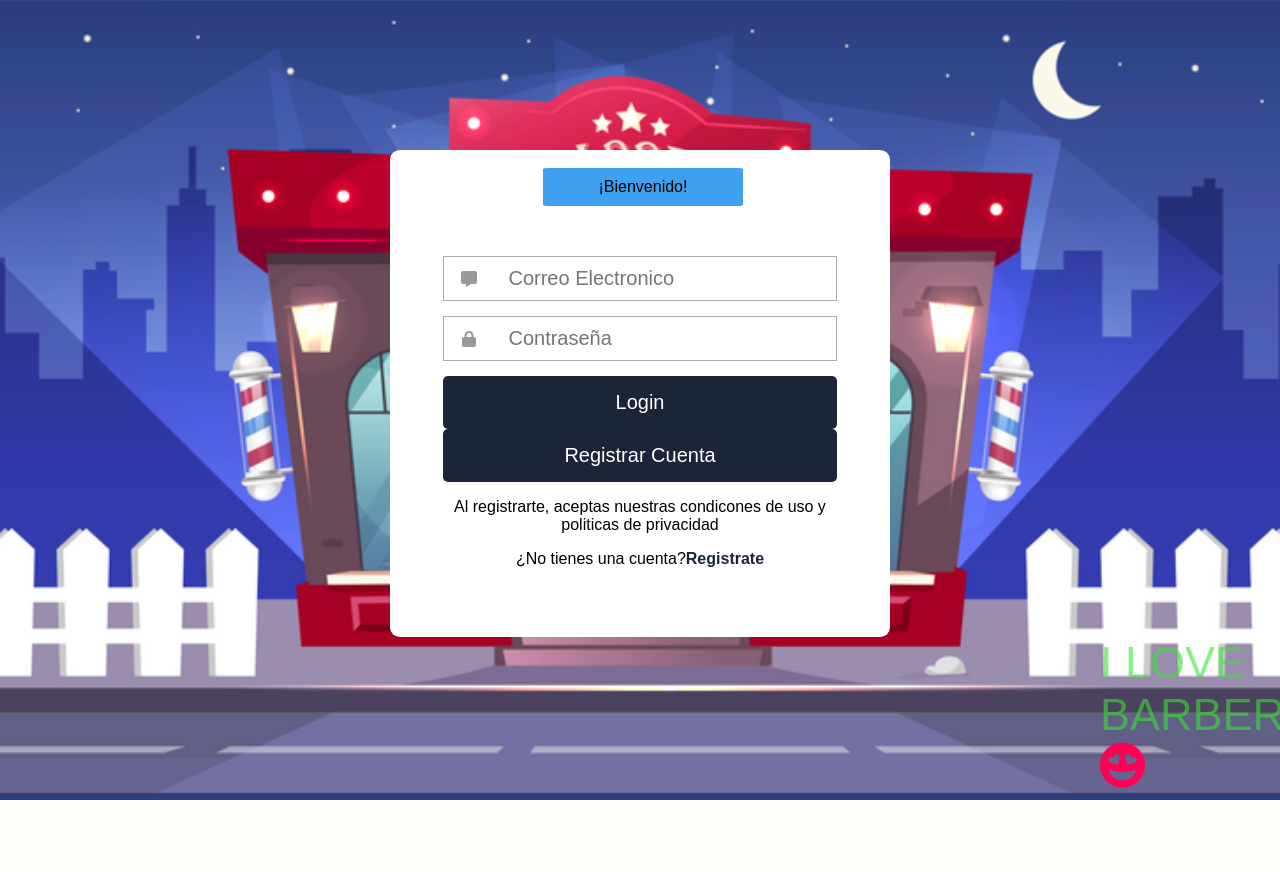
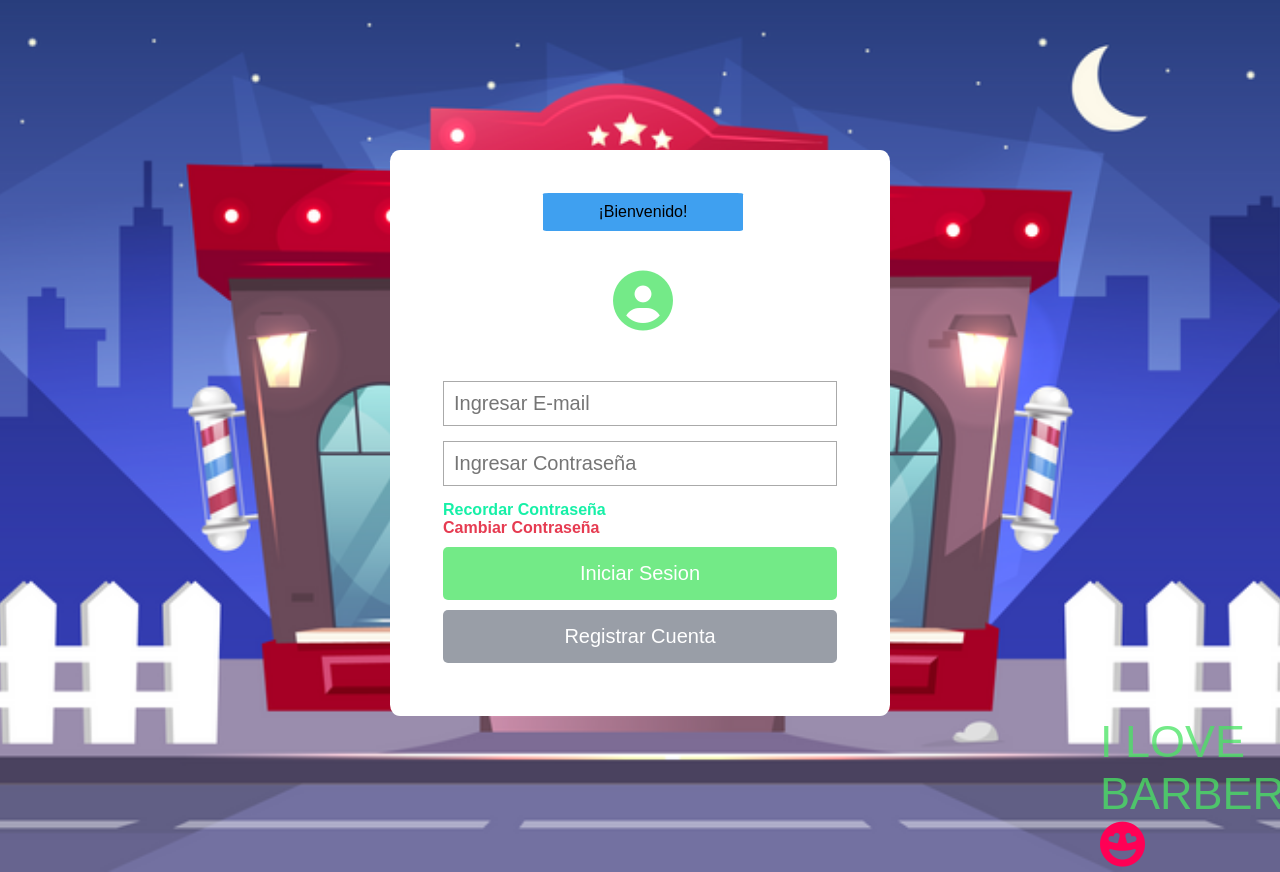
Before and after one commit to DDNARVAEZ/BARBERS, a PHP site: page / in a window 1280 px wide. Before the commit the page ends 800 px from the top, so only its background shows below. Run offline with PHP 8.4, Linux system fonts and the light colour scheme; some libraries are stand-ins or nearby versions.

Commit message:
avance 06/07/22

```diff
--- a/controller/plantilla.controller.php
+++ b/controller/plantilla.controller.php
@@ -3,6 +3,7 @@
         public function ctrPlantilla(){
             include_once "view/module/login.php";
 
+
         }
     }
 
--- a/model/prueba.txt
+++ /dev/null
@@ -1 +0,0 @@
-<html>
--- a/view/css/login.css
+++ b/view/css/login.css
@@ -1,3 +1,6 @@
+
+/*CUERPO*/
+
 body {
   font-family: Arial, Helvetica, sans-serif;
   margin: 0;
@@ -10,67 +13,26 @@
   box-sizing: border-box;
 
 }
+
+/*CONTENEDORES*/
 .contenedor{
   width: 100%;
   padding: 50px;
+}
 
+.input-contenedor{
+  margin-bottom: 15px;
+  border: 1px solid #aaa;
+}
 
-}
+/*FORMULARIO*/
 
 .formulario{
   background: #fff;
   margin-top: 150%;
   padding: 3px;
 }
-h1{
-  text-align: center;
-  color: #1a2537;
-  font-size: 40px;
-}
-input[type="text"],
-input[type="password"]{
-  font-size:  20px;
-  width: 82%;
-  padding: 10px;
-  border:none;
-}
 
-.input-contenedor{
-  margin-bottom: 15px;
-  border: 1px solid #aaa;
-
-}
-.icon{
-  min-width: 50px;
-  text-align: center;
-  color: #999;
-}
-.button{
-  border: none;
-  width: 100%;
-  color: white;
-  font-size: 20px;
-  background: #1a2537;
-  padding: 15px 20px;
-  border-radius: 5px;
-  cursor: pointer;
-}
-.button:hover{
-  background: cadetblue;
-}
-p{
-  text-align: center;
-
-}
-.link{
-  text-decoration: none;
-  color: #1a2537;
-  font-weight: 600;
-}
-.link:hover{
-  color: cadetblue;
-
-}
 @media(min-width:768px)
 {
   .formulario{
@@ -80,6 +42,112 @@
     border-radius: 2%;
   }
 }
+
+/*H1*/
+h1{
+  text-align: center;
+  color: #1a2537;
+  font-size: 40px;
+}
+
+/*ENTRADAS*/
+input[type="text"],
+input[type="password"]{
+  font-size:  20px;
+  width: 82%;
+  padding: 10px;
+  border:none;
+}
+
+/*ICONOS*/
+.icon{
+  min-width: 50px;
+  text-align: center;
+  color: #999;
+}
+
+.icon2{
+  color: rgb(255, 0, 85);
+}
+
+.icon3{
+  color: rgb(72, 228, 98, 0.76);
+  font-size: 60px;
+  margin-left: 220px;
+  margin-top: 40px;
+}
+
+/*BOTONES*/
+.btn{
+
+  display: inline-block;
+  border: none;
+  width: 100%;
+  color: white;
+  font-size: 20px;
+  background: rgb(72, 228, 98, 0.76);
+  padding: 15px 20px;
+  border-radius: 5px;
+  cursor: pointer;
+  text-decoration-color: transparent;
+  margin-top: 10px;
+
+}
+.btn:hover{
+  background: cadetblue;
+}
+
+.btn2{
+
+  display: inline-block;
+  border: none;
+  width: 100%;
+  color: white;
+  font-size: 20px;
+  background: #999ea7;
+  padding: 15px 20px;
+  border-radius: 5px;
+  cursor: pointer;
+  text-decoration-color: transparent;
+  margin-top: 10px;
+
+
+
+}
+.btn2:hover{
+  background: cadetblue;
+}
+
+
+/*PARRAFOS*/
+p{
+  text-align: center;
+
+/*ENLACES*/
+
+}
+.link{
+  text-decoration: none;
+  color: #16f0a7;
+  font-weight: 600;
+  margin-top: 15px;
+}
+.link:hover{
+  color: cadetblue;
+
+
+}
+.link2{
+  text-decoration: none;
+  color: #e63b51;
+  font-weight: 600;
+  margin-top: 15px;
+}
+.link2:hover{
+  color: cadetblue;
+}
+
+/*FRACES*/
 .bienvenido{
   text-align: center;
   background: rgb(63, 160, 240);
@@ -87,7 +155,7 @@
   padding: 10px;
   margin-left: 150px;
   border: 1px solid #aaa;
-  margin-top: 15px;
+  margin-top: 40px;
   border-radius: 3%;
   border: none;
 
@@ -95,9 +163,6 @@
 .frase{
   margin-left: 1100px;
   font-size: 45px;
-  color: rgba(53, 228, 47, 0.596);
+  color: rgb(72, 228, 98, 0.76);
 
 }
-.icon2{
-  color: rgb(255, 0, 85);
-}
--- a/view/module/login.php
+++ b/view/module/login.php
@@ -1,3 +1,4 @@
+
 <!DOCTYPE html>
 <html lang="en">
 <head>
@@ -9,27 +10,30 @@
     <link rel="stylesheet" href="view/css/login.css">
 </head>
 <body>
+<!-- FORMULARIO INICIO DE SESION-->
 
-    <form class="formulario">
+    <form method="post" class="formulario">
         <div class="bienvenido">¡Bienvenido!</div>
+        <i class="fa-solid fa-circle-user icon3"></i>
+<!-- INICIA EL CONTENEDOR-->
         <div class="contenedor">
 
             <div class="input-contenedor">
-                <i class="fa-solid fa-message icon"></i>
-                <input type="text" placeholder="Correo Electronico">
+                <input type="text" name="txtuser" placeholder="Ingresar E-mail">
             </div>
             <div class="input-contenedor">
-                <i class="fa-solid fa-lock icon"></i>
-                <input type="password" placeholder="Contraseña">
+                <input type="password" name="txtcontraseña" placeholder="Ingresar Contraseña">
             </div>
 
-            <input type="submit" value="Login" class="button">
-            <input type="submit" value="Registrar Cuenta" class="button" href="registro.usuario.php">
-            <p>Al registrarte, aceptas nuestras condicones de uso y politicas de privacidad</p>
-            <p>¿No tienes una cuenta?<a class="link" href="registro.usuario.php">Registrate</a></p>
 
+<!-- ENLACES -->
+            <a class="link" href="">Recordar Contraseña</a><br/>
+            <a class="link2" href="">Cambiar Contraseña</a>
+<!-- BOTONES-->
+            <a href=""><input class="btn" type="button" value="Iniciar Sesion"></a>
+            <a href="view/module/registro.usuario.php"><input class="btn2" type="button" value="Registrar Cuenta"></a>
+        </div>
 
-        </div>
     </form>
     <div class="frase">
         I LOVE BARBER <i class="fa-solid fa-face-grin-hearts icon2"></i>
--- a/view/module/registro.usuario.php
+++ b/view/module/registro.usuario.php
@@ -6,7 +6,7 @@
     <meta name="viewport" content="width=device-width, initial-scale=1.0">
     <title>Registro</title>
     <script src="https://kit.fontawesome.com/42541bfd20.js" crossorigin="anonymous"></script>
-    <link rel="stylesheet" href="view/css/login.css">
+    <link rel="stylesheet" href="../../view/css/registro.usuario.css">
 </head>
 <body>
     <form class="formulario">
@@ -24,8 +24,8 @@
                 <i class="fa-solid fa-lock icon"></i>
                 <input type="password" placeholder="Contraseña">
             </div>
-            <input type="submit" value="Registrate" class="button">
-            <p>Al registrarte, aceptas nuestras condicones de uso y politicas de privacidad</p>
+            <input type="submit" value="Registrate" class="btn">
+            <p>hola mundo</p>
             <p>¿Ya estas Registrado?<a class="link" href="login.php">Iniciar Sesion</a></p>
 
 
```
Also changed, not shown: model/dao/conexion.dao.php (added, +12 -0 lines), view/css/registro.usuario.css (added, +168 -0 lines), view/module/home.usuario.php (added, +28 -0 lines), model/conexion.php (added), view/img/logo.jpg (added).
